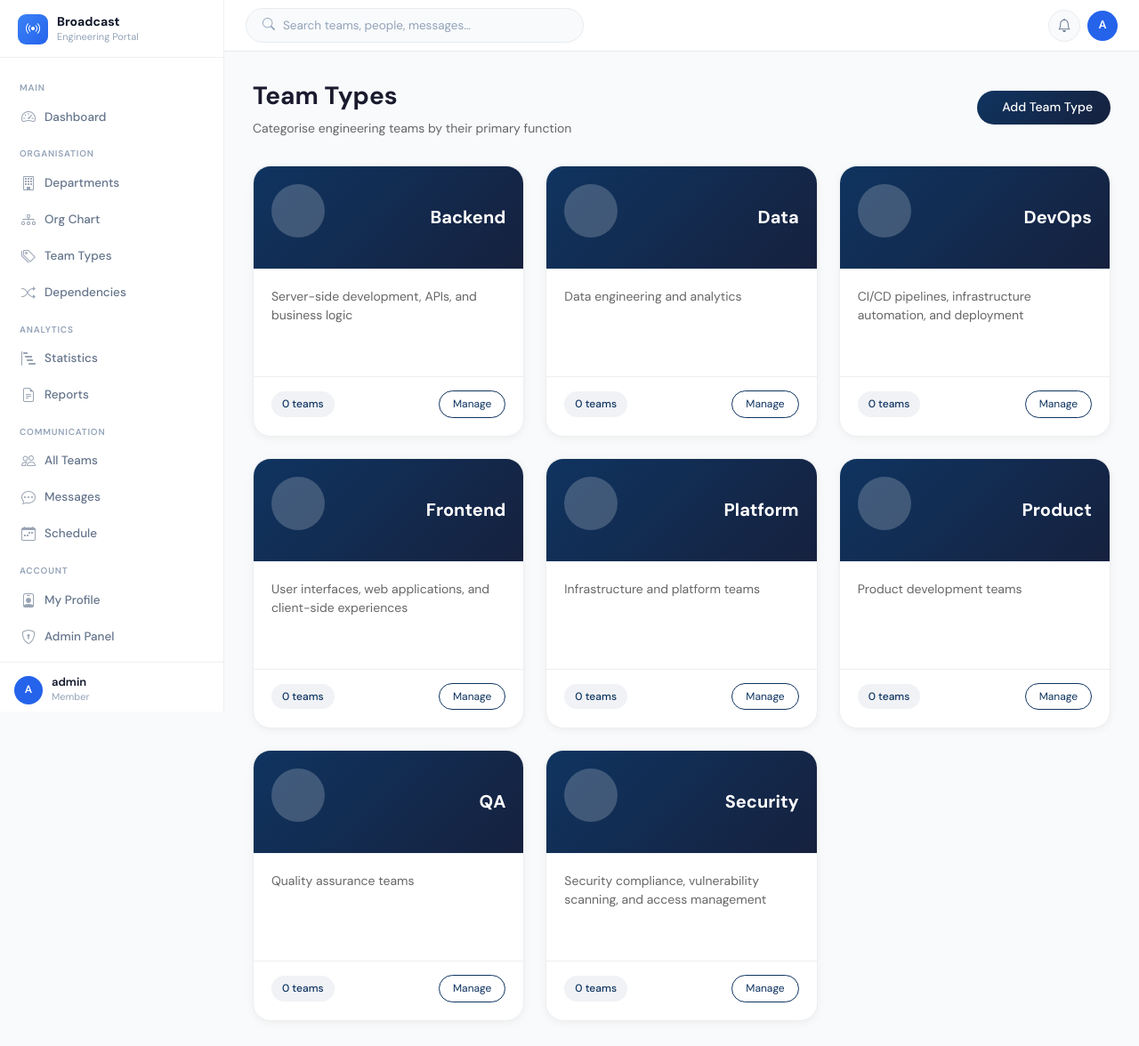
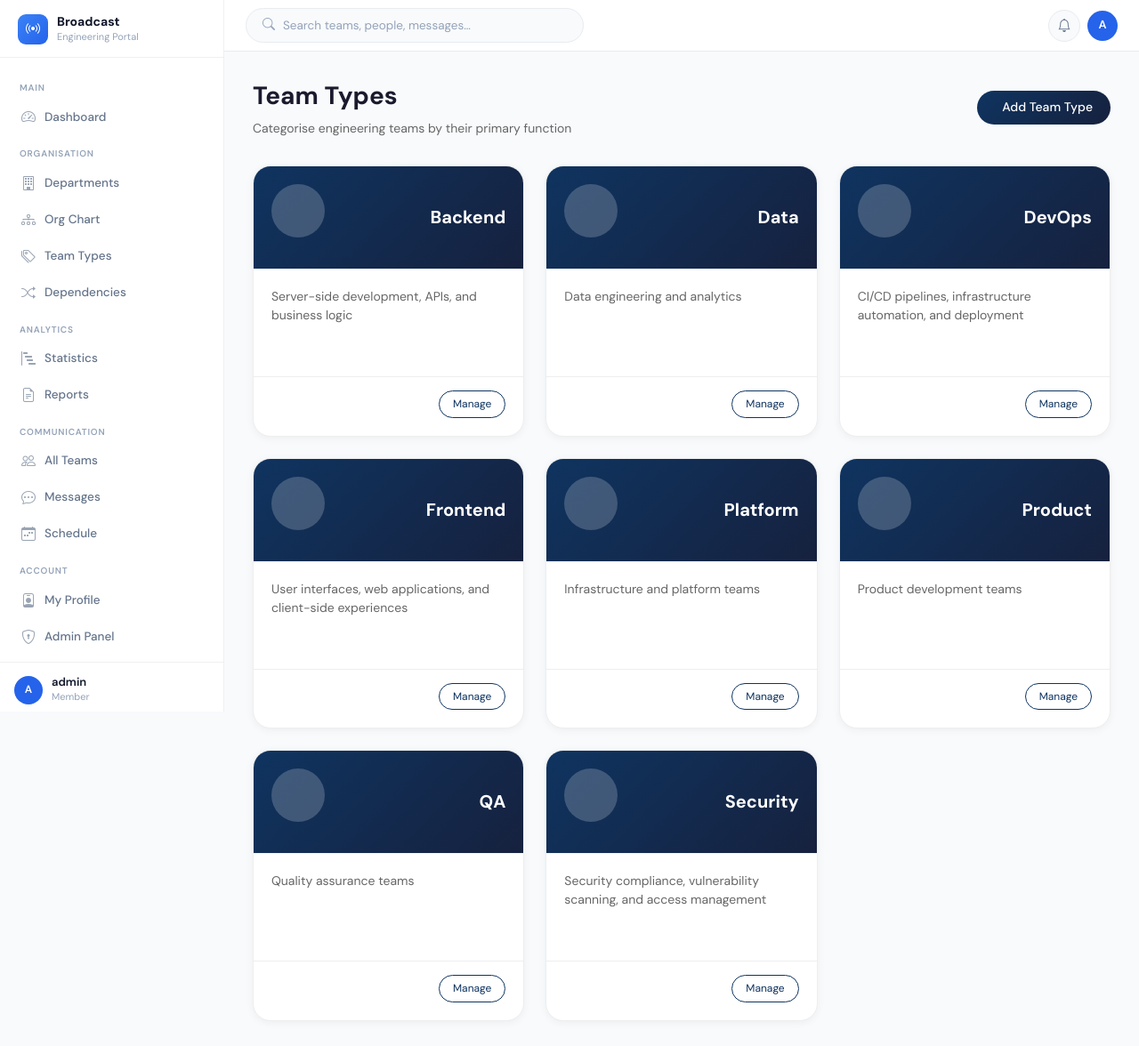
Before and after one commit to suzaane/Coursework, a Django app: page /organisation/team-types/ in a window 1280 px wide. Shown: the whole page at 89% size. Run offline with Django 5.2, Linux system fonts and the light colour scheme; a user stored in the database is signed in; data comes from the database, SQL or seed files in the repository.

Commit message:
Remove 'teams' from team types page for cleaner UI

```diff
--- a/organisation/templates/organisation/teamtype_list.html
+++ b/organisation/templates/organisation/teamtype_list.html
@@ -73,7 +73,6 @@
         background: linear-gradient(135deg, #0f3460, #16213e);
         padding: 20px;
         color: white;
-        position: relative;
     }
 
     .card-header .icon {
@@ -110,17 +109,7 @@
         padding: 15px 20px 20px;
         border-top: 1px solid #eee;
         display: flex;
-        justify-content: space-between;
-        align-items: center;
-    }
-
-    .team-count {
-        background: #f0f2f5;
-        padding: 5px 12px;
-        border-radius: 20px;
-        font-size: 12px;
-        color: #0f3460;
-        font-weight: 500;
+        justify-content: flex-end;
     }
 
     .btn-manage {
@@ -203,9 +192,6 @@
                 </div>
             </div>
             <div class="card-footer">
-                <span class="team-count">
-                    <i class="fas fa-users"></i> 0 teams
-                </span>
                 <a href="/admin/organisation/teamtype/{{ tt.id }}/change/" class="btn-manage">
                     Manage <i class="fas fa-arrow-right"></i>
                 </a>
```
